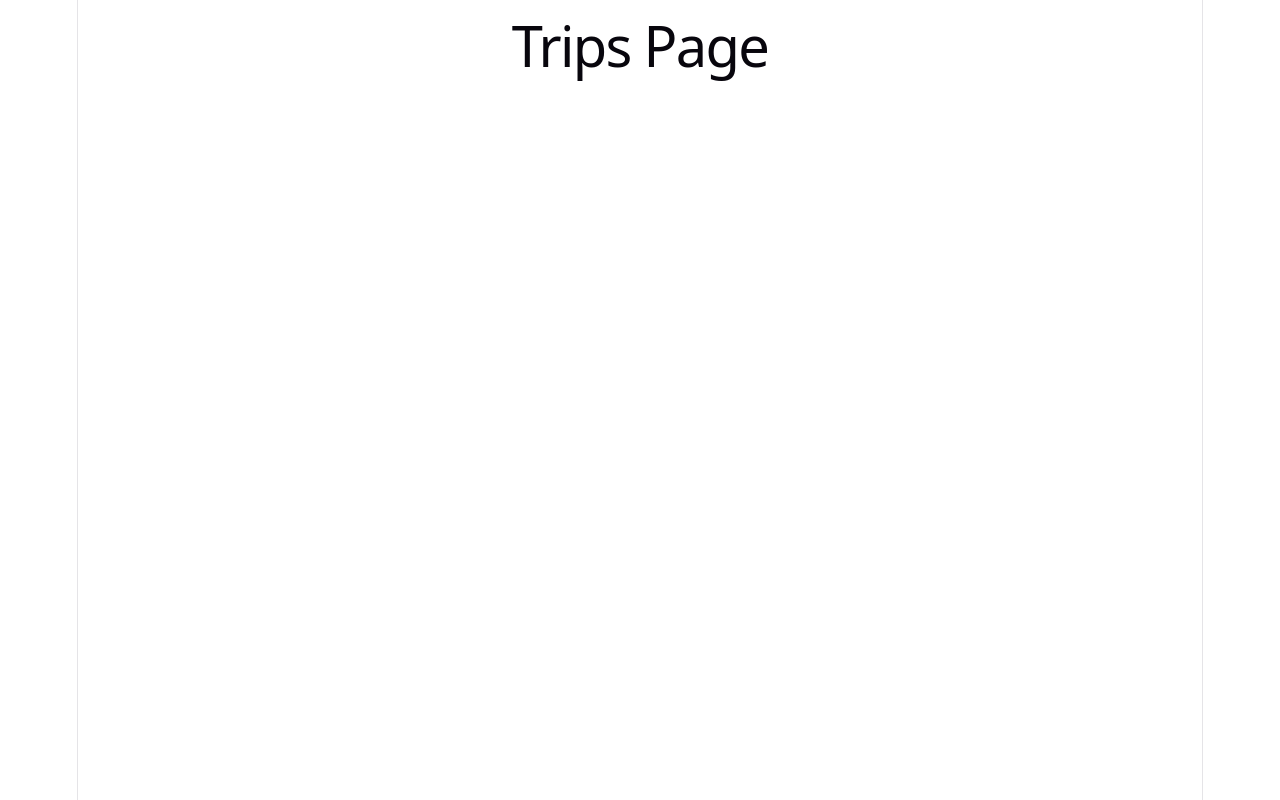
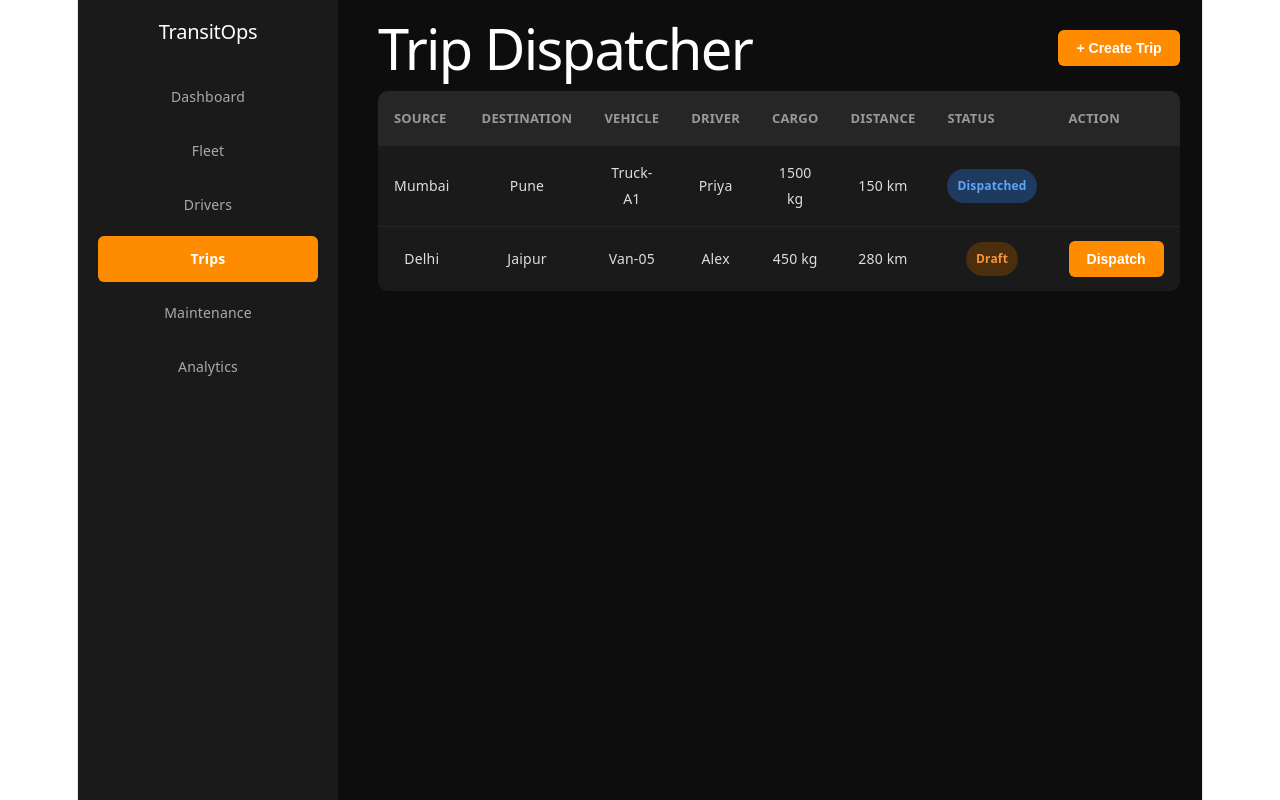
Before and after one commit to shellsri/transitops, a React app in the folder frontend/: page /trips in a window 1280 px wide. Built offline with nearby package versions, Linux system fonts and the light colour scheme; the HTML template or start-up script is replaced by a standard one.

Commit message:
Fixed App.jsx merge conflict, added Maintenance page

```diff
--- a/frontend/src/pages/Maintenance.jsx
+++ b/frontend/src/pages/Maintenance.jsx
@@ -1,5 +1,119 @@
+import { useState, useEffect } from 'react';
+import Sidebar from '../components/Sidebar';
+import { fetchVehicles } from '../services/mockApi';
+
 function Maintenance() {
-  return <h1>Maintenance Page</h1>;
+  const [vehicles, setVehicles] = useState([]);
+  const [logs, setLogs] = useState([]);
+  const [showForm, setShowForm] = useState(false);
+  const [formData, setFormData] = useState({
+    vehicle_id: '',
+    description: '',
+  });
+
+  useEffect(() => {
+    fetchVehicles().then((data) => setVehicles(data));
+  }, []);
+
+  const handleChange = (e) => {
+    setFormData({ ...formData, [e.target.name]: e.target.value });
+  };
+
+  const handleSubmit = (e) => {
+    e.preventDefault();
+    const vehicle = vehicles.find((v) => v.id === Number(formData.vehicle_id));
+
+    const newLog = {
+      id: Date.now(),
+      vehicle_name: vehicle ? vehicle.name : 'Unknown',
+      description: formData.description,
+      status: 'Active',
+    };
+
+    setLogs([...logs, newLog]);
+    console.log('Maintenance log created, vehicle status → In Shop:', newLog);
+
+    setShowForm(false);
+    setFormData({ vehicle_id: '', description: '' });
+  };
+
+  const handleClose = (id) => {
+    setLogs(logs.map((log) => (log.id === id ? { ...log, status: 'Closed' } : log)));
+    console.log('Maintenance closed, vehicle status → Available:', id);
+  };
+
+  const getStatusClass = (status) => {
+    if (status === 'Active') return 'badge badge-orange';
+    if (status === 'Closed') return 'badge badge-green';
+    return 'badge';
+  };
+
+  return (
+    <div className="page-layout">
+      <Sidebar />
+      <div className="main-content">
+        <div className="page-header">
+          <h1>Maintenance</h1>
+          <button className="btn-primary" onClick={() => setShowForm(!showForm)}>
+            + Log Service Record
+          </button>
+        </div>
+
+        {showForm && (
+          <form className="inline-form" onSubmit={handleSubmit}>
+            <select name="vehicle_id" value={formData.vehicle_id} onChange={handleChange} required>
+              <option value="">Select Vehicle</option>
+              {vehicles.map((v) => (
+                <option key={v.id} value={v.id}>
+                  {v.name} ({v.reg_number})
+                </option>
+              ))}
+            </select>
+            <input
+              type="text"
+              name="description"
+              placeholder="Service Description (e.g. Oil Change)"
+              value={formData.description}
+              onChange={handleChange}
+              required
+            />
+            <button type="submit" className="btn-primary">
+              Log
+            </button>
+          </form>
+        )}
+
+        <table className="data-table">
+          <thead>
+            <tr>
+              <th>Vehicle</th>
+              <th>Description</th>
+              <th>Status</th>
+              <th>Action</th>
+            </tr>
+          </thead>
+          <tbody>
+            {logs.map((log) => (
+              <tr key={log.id}>
+                <td>{log.vehicle_name}</td>
+                <td>{log.description}</td>
+                <td>
+                  <span className={getStatusClass(log.status)}>{log.status}</span>
+                </td>
+                <td>
+                  {log.status === 'Active' && (
+                    <button className="btn-primary" onClick={() => handleClose(log.id)}>
+                      Close
+                    </button>
+                  )}
+                </td>
+              </tr>
+            ))}
+          </tbody>
+        </table>
+      </div>
+    </div>
+  );
 }
 
 export default Maintenance;
--- a/frontend/src/pages/Trips.jsx
+++ b/frontend/src/pages/Trips.jsx
@@ -1,5 +1,190 @@
+import { useState, useEffect } from 'react';
+import Sidebar from '../components/Sidebar';
+import { fetchTrips, createTrip, dispatchTrip, fetchVehicles, fetchDrivers } from '../services/mockApi';
+
 function Trips() {
-  return <h1>Trips Page</h1>;
+  const [trips, setTrips] = useState([]);
+  const [vehicles, setVehicles] = useState([]);
+  const [drivers, setDrivers] = useState([]);
+  const [showForm, setShowForm] = useState(false);
+  const [formData, setFormData] = useState({
+    source: '',
+    destination: '',
+    vehicle_id: '',
+    driver_id: '',
+    cargo_weight: '',
+    distance: '',
+  });
+
+  useEffect(() => {
+    loadAll();
+  }, []);
+
+  const loadAll = () => {
+    fetchTrips().then((data) => setTrips(data));
+    fetchVehicles().then((data) => setVehicles(data));
+    fetchDrivers().then((data) => setDrivers(data));
+  };
+
+  const handleChange = (e) => {
+    setFormData({ ...formData, [e.target.name]: e.target.value });
+  };
+
+  const handleSubmit = (e) => {
+    e.preventDefault();
+
+    // Basic validation: cargo weight vs vehicle max load
+    const selectedVehicle = vehicles.find((v) => v.id === Number(formData.vehicle_id));
+    if (selectedVehicle && Number(formData.cargo_weight) > selectedVehicle.max_load) {
+      alert(`Cargo weight exceeds vehicle's max load capacity (${selectedVehicle.max_load} kg)`);
+      return;
+    }
+
+    createTrip({
+      ...formData,
+      vehicle_id: Number(formData.vehicle_id),
+      driver_id: Number(formData.driver_id),
+      cargo_weight: Number(formData.cargo_weight),
+      distance: Number(formData.distance),
+    }).then(() => {
+      loadAll();
+      setShowForm(false);
+      setFormData({ source: '', destination: '', vehicle_id: '', driver_id: '', cargo_weight: '', distance: '' });
+    });
+  };
+
+  const handleDispatch = (id) => {
+    dispatchTrip(id).then(() => loadAll());
+  };
+
+  const getVehicleName = (id) => {
+    const v = vehicles.find((v) => v.id === id);
+    return v ? v.name : '—';
+  };
+
+  const getDriverName = (id) => {
+    const d = drivers.find((d) => d.id === id);
+    return d ? d.name : '—';
+  };
+
+  const getStatusClass = (status) => {
+    if (status === 'Draft') return 'badge badge-orange';
+    if (status === 'Dispatched') return 'badge badge-blue';
+    if (status === 'Completed') return 'badge badge-green';
+    if (status === 'Cancelled') return 'badge badge-red';
+    return 'badge';
+  };
+
+  // Only show Available vehicles/drivers in dropdowns
+  const availableVehicles = vehicles.filter((v) => v.status === 'Available');
+  const availableDrivers = drivers.filter((d) => d.status === 'Available');
+
+  return (
+    <div className="page-layout">
+      <Sidebar />
+      <div className="main-content">
+        <div className="page-header">
+          <h1>Trip Dispatcher</h1>
+          <button className="btn-primary" onClick={() => setShowForm(!showForm)}>
+            + Create Trip
+          </button>
+        </div>
+
+        {showForm && (
+          <form className="inline-form" onSubmit={handleSubmit}>
+            <input
+              type="text"
+              name="source"
+              placeholder="Source"
+              value={formData.source}
+              onChange={handleChange}
+              required
+            />
+            <input
+              type="text"
+              name="destination"
+              placeholder="Destination"
+              value={formData.destination}
+              onChange={handleChange}
+              required
+            />
+            <select name="vehicle_id" value={formData.vehicle_id} onChange={handleChange} required>
+              <option value="">Select Vehicle</option>
+              {availableVehicles.map((v) => (
+                <option key={v.id} value={v.id}>
+                  {v.name} ({v.max_load} kg)
+                </option>
+              ))}
+            </select>
+            <select name="driver_id" value={formData.driver_id} onChange={handleChange} required>
+              <option value="">Select Driver</option>
+              {availableDrivers.map((d) => (
+                <option key={d.id} value={d.id}>
+                  {d.name}
+                </option>
+              ))}
+            </select>
+            <input
+              type="number"
+              name="cargo_weight"
+              placeholder="Cargo Weight (kg)"
+              value={formData.cargo_weight}
+              onChange={handleChange}
+              required
+            />
+            <input
+              type="number"
+              name="distance"
+              placeholder="Distance (km)"
+              value={formData.distance}
+              onChange={handleChange}
+              required
+            />
+            <button type="submit" className="btn-primary">
+              Create Trip
+            </button>
+          </form>
+        )}
+
+        <table className="data-table">
+          <thead>
+            <tr>
+              <th>Source</th>
+              <th>Destination</th>
+              <th>Vehicle</th>
+              <th>Driver</th>
+              <th>Cargo</th>
+              <th>Distance</th>
+              <th>Status</th>
+              <th>Action</th>
+            </tr>
+          </thead>
+          <tbody>
+            {trips.map((t) => (
+              <tr key={t.id}>
+                <td>{t.source}</td>
+                <td>{t.destination}</td>
+                <td>{getVehicleName(t.vehicle_id)}</td>
+                <td>{getDriverName(t.driver_id)}</td>
+                <td>{t.cargo_weight} kg</td>
+                <td>{t.distance} km</td>
+                <td>
+                  <span className={getStatusClass(t.status)}>{t.status}</span>
+                </td>
+                <td>
+                  {t.status === 'Draft' && (
+                    <button className="btn-primary" onClick={() => handleDispatch(t.id)}>
+                      Dispatch
+                    </button>
+                  )}
+                </td>
+              </tr>
+            ))}
+          </tbody>
+        </table>
+      </div>
+    </div>
+  );
 }
 
 export default Trips;
```
